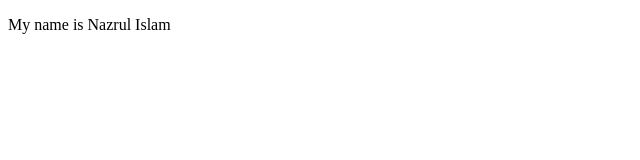
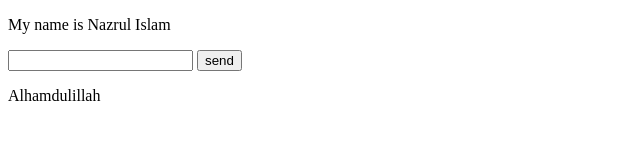
Before and after one commit to nazisl/git_trial, a plain HTML site: page index.html in a window 1280 px wide. Shown: the whole page, without its empty margins (0-640 px from the left). Drawn offline with Linux system fonts and the light colour scheme.

Commit message:
github.io trial

```diff
--- a/index.html
+++ b/index.html
@@ -8,5 +8,8 @@
 
 <body>
     <p>My name is Nazrul Islam </p>
+    <input type="email" name="email">
+    <input type="submit" value="send">
+    <p> Alhamdulillah</p>
 </body>
 </html>
```
